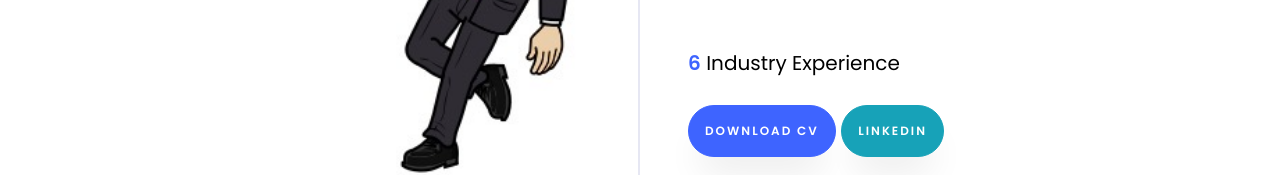
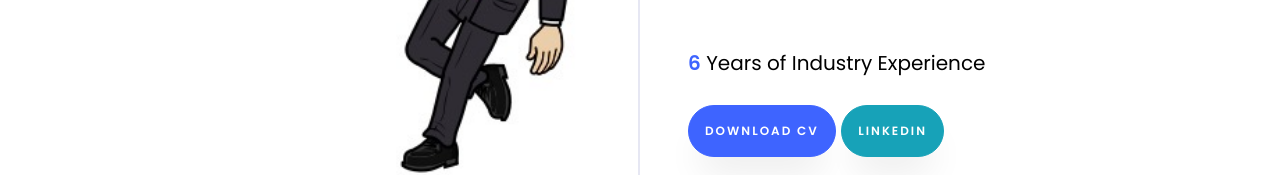
Before and after one commit to padmilkhandelwal/padmilkhandelwal.github.io, a plain HTML site: page index.html in a window 1280 px wide. Shown: the part 1176-1351 px from the top of the page. Drawn offline with Linux system fonts and the light colour scheme; files whose address does not match are found by name.

Commit message:
Update index.html

```diff
--- a/index.html
+++ b/index.html
@@ -118,7 +118,7 @@
 						<div class="text">
 							<p class="mb-4">
 								<span class="number" data-number="6">0</span>
-								<span>  Industry Experience </span>
+								<span> Years of Industry Experience </span>
 							</p>
 							<p>
 								<a href="https://github.com/padmilkhandelwal/padmilkhandelwal.github.io/raw/master/Resume_Padmil_Khandelwal.pdf"
```
